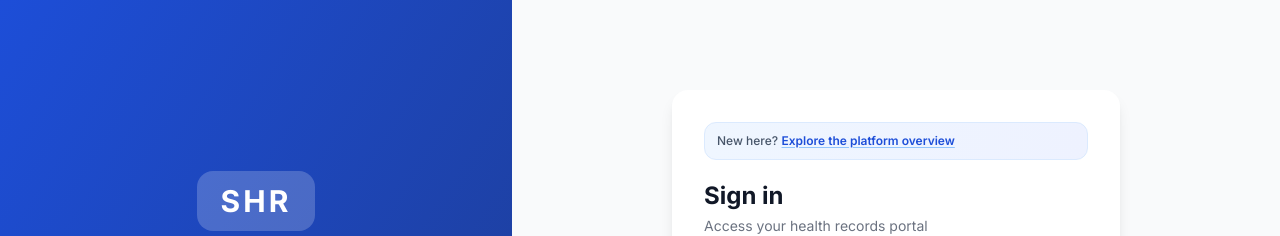
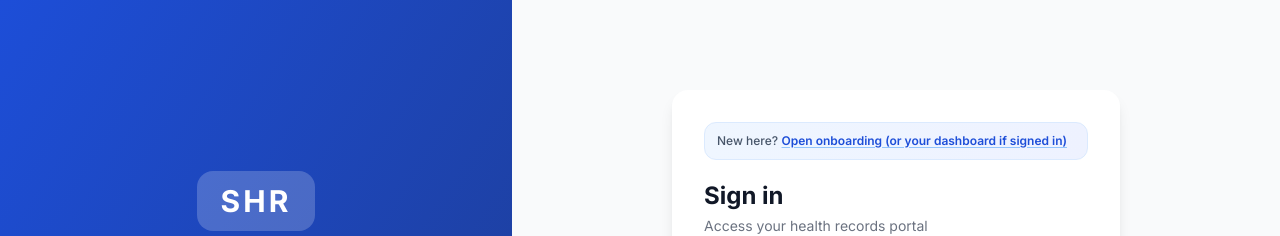
Before and after one commit to Ubongar/ph1, a React (Vite) app in the folder shr-system/: page /login in a window 1280 px wide. Shown: the top 236 px of the page. Built offline with nearby package versions, Linux system fonts and the light colour scheme; no server answers.

Commit message:
Clarify onboarding CTA destination behavior
Agent-Logs-Url: https://github.com/Ubongar/ph1/sessions/fa0db6fa-f9ef-4400-a30a-4c3c14962d12

Co-authored-by: Ubongar <114475363+Ubongar@users.noreply.github.com>

```diff
--- a/shr-system/src/pages/auth/LoginPage.tsx
+++ b/shr-system/src/pages/auth/LoginPage.tsx
@@ -188,7 +188,7 @@ export default function LoginPage() {
             <div className="mb-5 rounded-xl border border-blue-100 bg-gradient-to-r from-blue-50 to-indigo-50 px-3 py-2.5 text-xs text-slate-600">
               <span className="font-medium">New here?</span>{' '}
               <Link to="/" className="font-semibold text-blue-700 underline decoration-blue-300 underline-offset-2 hover:text-blue-800">
-                Explore the platform overview
+                Open onboarding (or your dashboard if signed in)
               </Link>
             </div>
             <h2 className="text-2xl font-bold text-gray-900 mb-1">Sign in</h2>
```
